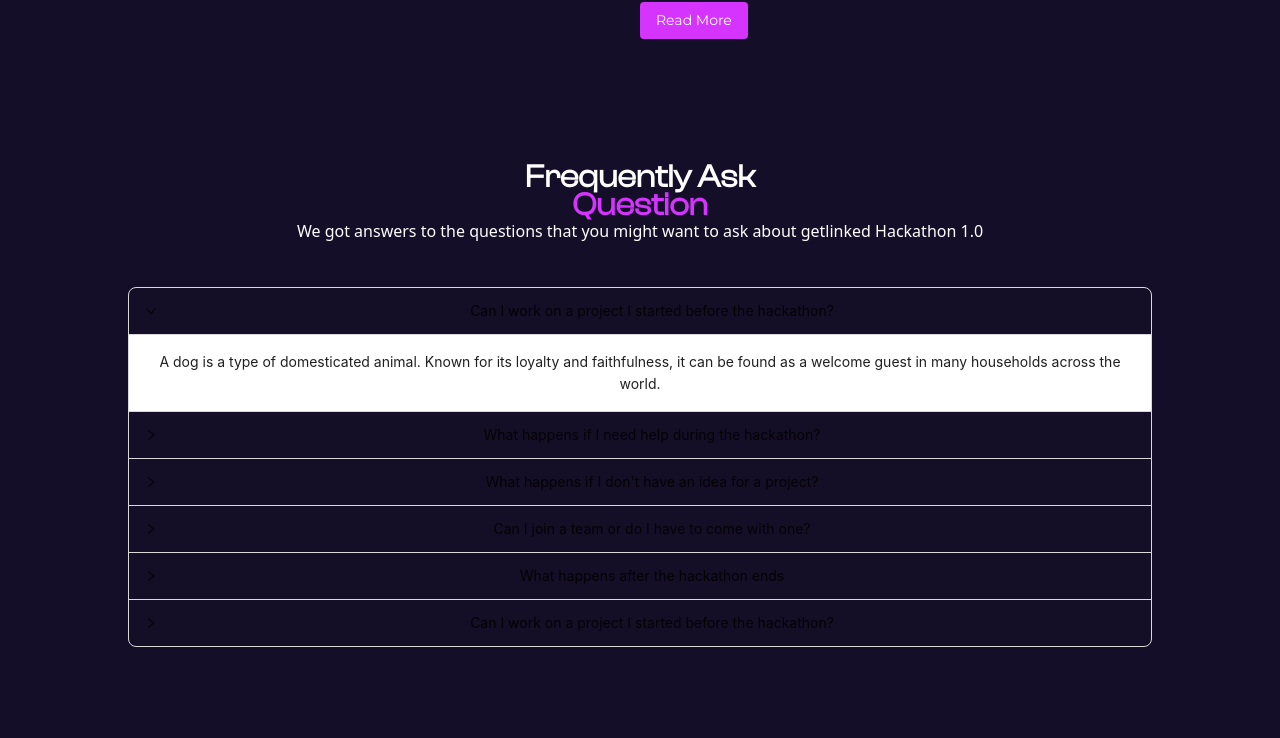
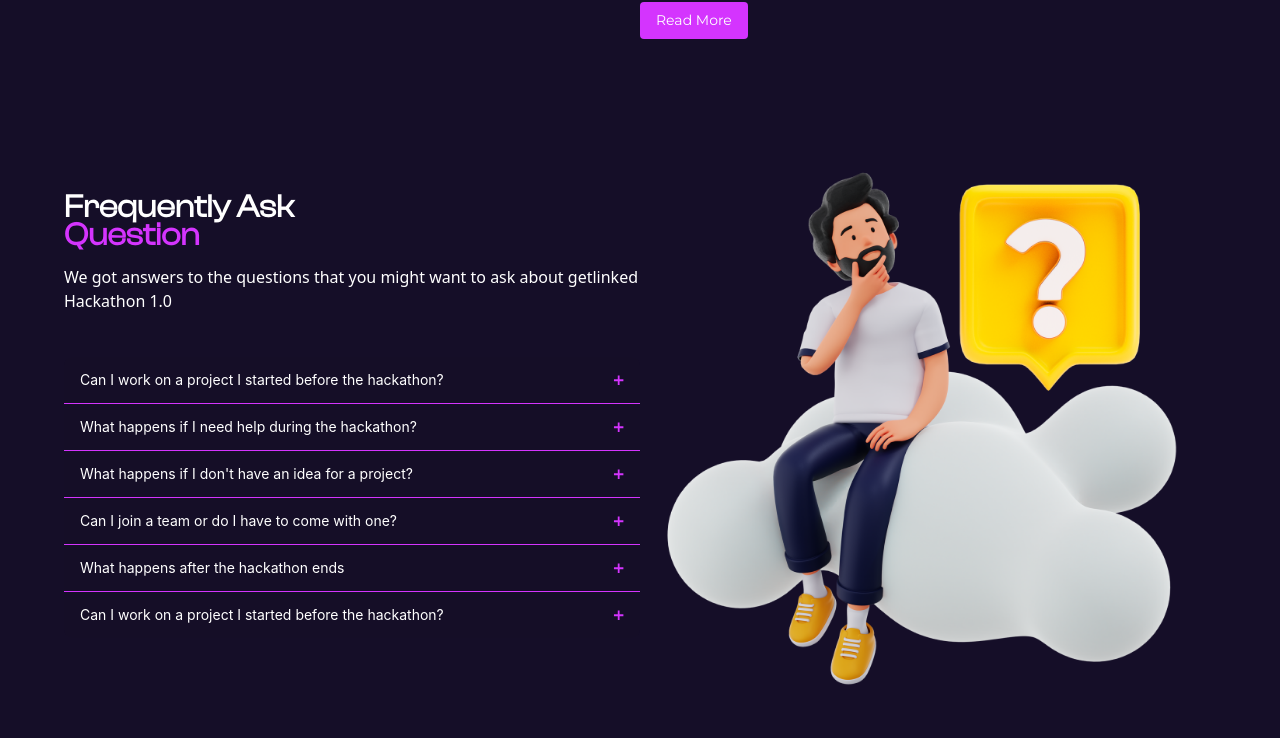
Before and after one commit to t-bello7/getlinked, a React (Vite) app: page / in a window 1280 px wide. Shown: the part 2560-3298 px from the top of the page. Built offline with nearby package versions, Linux system fonts and the light colour scheme.

Commit message:
ui: Faq
implement faq page in desktop view
style faq carousel component according to design

```diff
--- a/src/components/FaqSection.jsx
+++ b/src/components/FaqSection.jsx
@@ -1,42 +1,47 @@
 import { Collapse } from 'antd';
 import SectionHeader from './atoms/SectionHeader';
 import thinkingMan from '../assets/imgs/thinking-man.png';
+import plusIcon from '../assets/icons/plus.svg'
+import minusIcon from '../assets/icons/minus.svg'
+
+const FaqHeader = ({name}) => (<h4 className='text-white '>{name}</h4>)
+
+const FaqText = ({name}) => (<p className='text-white'>{name}</p>)
 
 const text = `
-  A dog is a type of domesticated animal.
-  Known for its loyalty and faithfulness,
-  it can be found as a welcome guest in many households across the world.
+We got answers to the questions that you might
+want to ask about getlinked Hackathon 1.0
 `;
 const items = [
   {
     key: '1',
-    label: 'Can I work on a project I started before the hackathon?',
-    children: <p>{text}</p>,
+    label: <FaqHeader name="Can I work on a project I started before the hackathon?"/>,
+    children: <FaqText name={text}/>,
   },
   {
     key: '2',
-    label: 'What happens if I need help during the hackathon?',
-    children: <p>{text}</p>,
+    label: <FaqHeader name="What happens if I need help during the hackathon?" />,
+    children: <FaqText name={text} />,
   },
   {
     key: '3',
-    label: "What happens if I don't have an idea for a project?",
-    children: <p>{text}</p>,
+    label: <FaqHeader name="What happens if I don't have an idea for a project?" />,
+    children: <FaqText name={text} />
   },
   {
     key: '4',
-    label: "Can I join a team or do I have to come with one?",
-    children: <p>{text}</p>,
+    label: <FaqHeader name="Can I join a team or do I have to come with one?" />,
+    children: <FaqText name={text} />
   },
   {
     key: '5',
-    label: "What happens after the hackathon ends",
+    label: <FaqHeader name="What happens after the hackathon ends" />,
     children: <p>{text}</p>,
   },
   {
     key: '6',
-    label: "Can I work on a project I started before the hackathon?",
-    children: <p>{text}</p>,
+    label: <FaqHeader name="Can I work on a project I started before the hackathon?" />,
+    children: <FaqText name={text} />
   },
 
 ];
@@ -44,19 +49,25 @@
 
 const FaqSection = ({innerRef}) => {
     return  (
-        <div ref={innerRef} className="container mx-auto max-w-[80%] mt-[12vh]">
-            <div className='text-center'>
+        <div ref={innerRef} className="container mx-auto max-w-[90%] mt-[12vh] grid md:grid-cols-2 md:items-center">
+            <div className='text-center md:text-left'>
                 <h3 className="capitalize font-clashDisplay font-bold text-xl">
                     <span>  </span> <br/>
                     <span className="text-lightPurple"> </span>
                 </h3>
                 <SectionHeader title="Frequently Ask" subTitle="Question" />
 
-                <p>
+                <p className='mt-4'>
                     We got answers to the questions that you might
                     want to ask about getlinked Hackathon 1.0
                 </p>
-                <Collapse items={items} defaultActiveKey={['1']} className='my-11'/>
+                <Collapse
+                  items={items}
+                  className='my-11 [&_.ant-collapse-item]:border-b-lightPurple'
+                  bordered={false}
+                  expandIconPosition='end'
+                  expandIcon = {({isActive}) => ( isActive ?  <img src={minusIcon} alt='minus-icon' /> : <img src={plusIcon} alt='plus icon' />)}
+                  />
             </div>
             <img src={thinkingMan} alt="thinking man image"/>
         </div>)
--- a/src/components/OverViewSection.jsx
+++ b/src/components/OverViewSection.jsx
@@ -80,7 +80,7 @@
 const OverviewSection = ({innerRef}) => {
     return (
         <div ref={innerRef} className="container mx-auto max-w-[90%] flex flex-col">
-        {overviewData.map(item => <OverviewContainer key={item.key} imgPath={item.imgPath} overviewData={item.overviewData} direction={item.direction} />)}
+            {overviewData.map(item => <OverviewContainer key={item.key} imgPath={item.imgPath} overviewData={item.overviewData} direction={item.direction} />)}
         </div>
 )
 }
```
Also changed, not shown: src/assets/icons/minus.svg (added), src/assets/icons/plus.svg (added).
